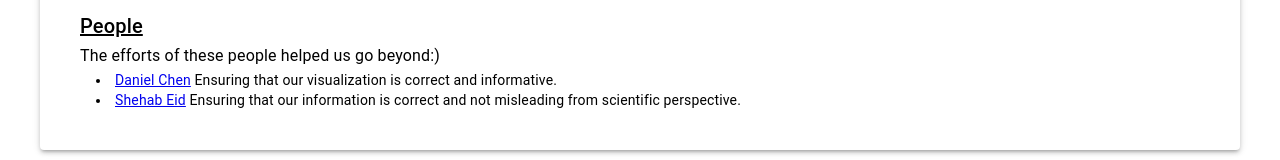
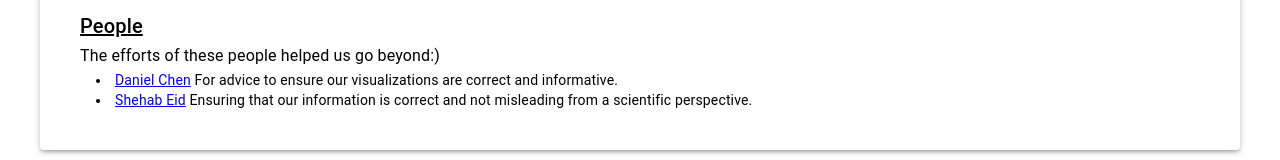
Before and after one commit to UTSCC09/project-fullstackarmy, a React (Create React App) app in the folder frontend/app/: page /credits in a window 1280 px wide. Shown: the part 786-946 px from the top of the page. Built offline with nearby package versions, Linux system fonts and the light colour scheme; no server answers.

Commit message:
Update Credits.tsx

```diff
--- a/frontend/app/src/components/Credits.tsx
+++ b/frontend/app/src/components/Credits.tsx
@@ -181,7 +181,7 @@ export const Credits = () => {
             <a className='Link' href='https://github.com/chendaniely'>
               Daniel Chen
             </a>{' '}
-            Ensuring that our visualization is correct and informative.
+            For advice to ensure our visualizations are correct and informative.
           </li>
           <li>
             <a
@@ -190,7 +190,7 @@ export const Credits = () => {
             >
               Shehab Eid
             </a>{' '}
-            Ensuring that our information is correct and not misleading from
+            Ensuring that our information is correct and not misleading from a
             scientific perspective.
           </li>
         </Typography>
```
